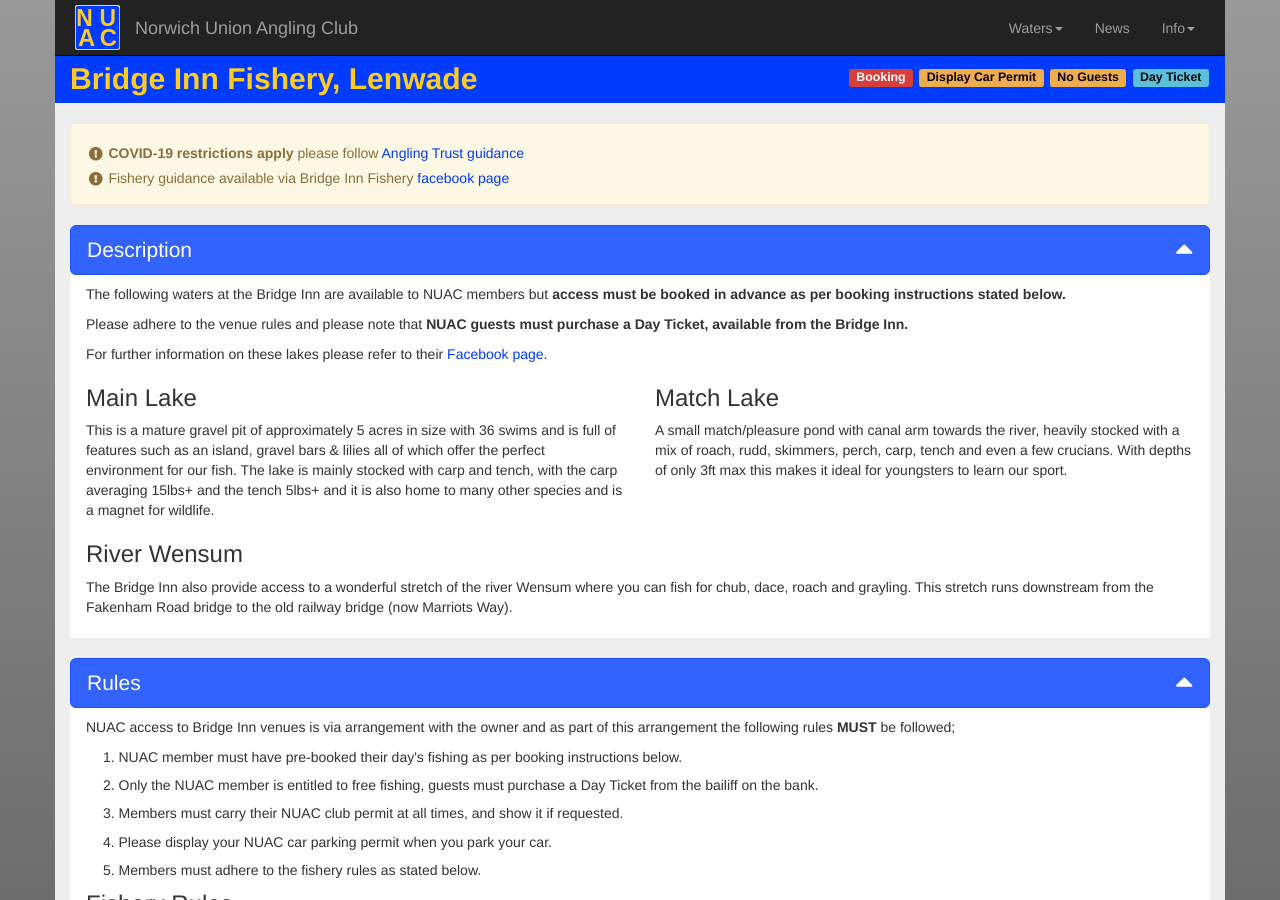
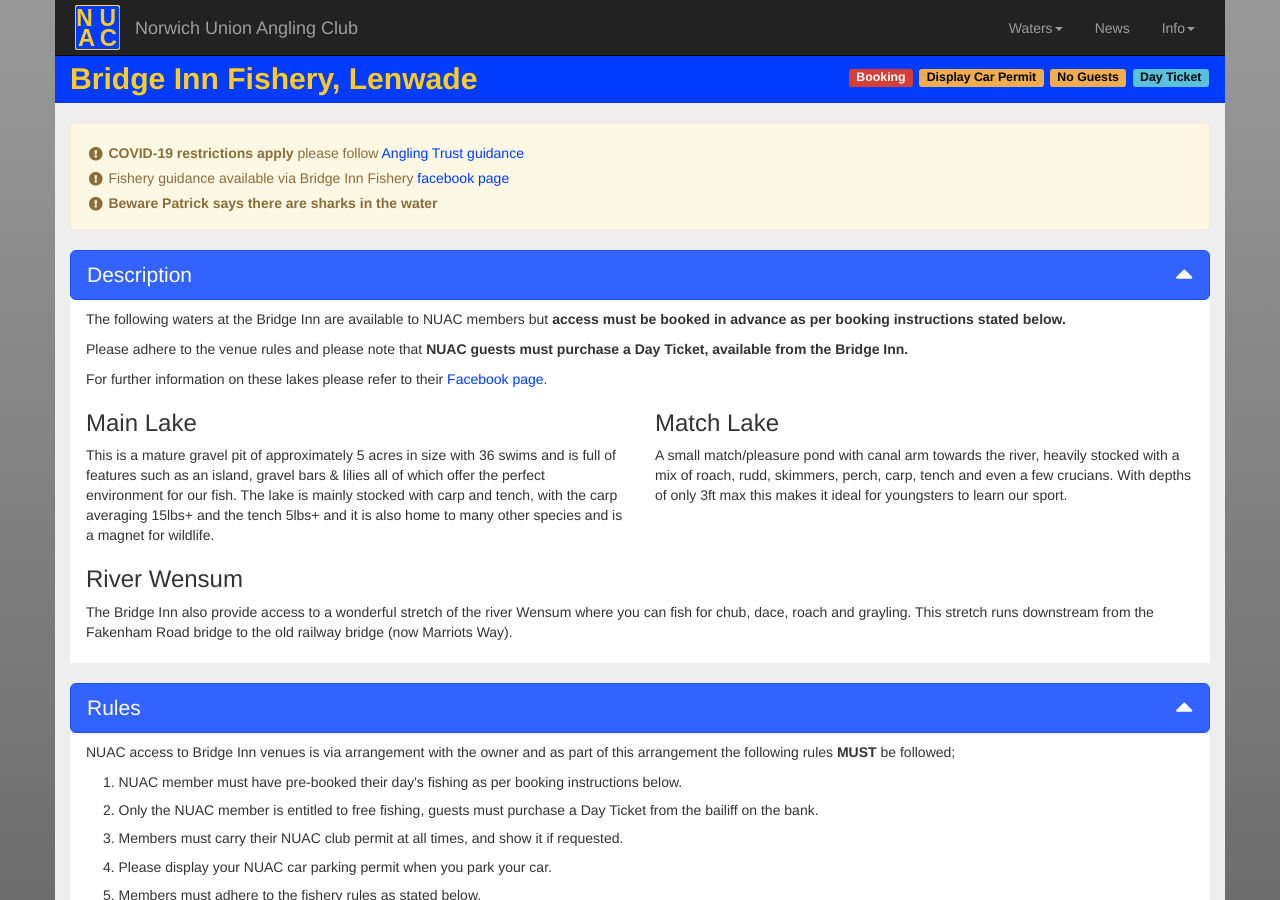
Before and after one commit to nuac-admin/nuac-release-four, a Jekyll site: the page built from _waters/bridge.md, in a window 1280 px wide and 900 px high. Built offline with Jekyll 4.4.1, drawn with Linux system fonts in a browser that asks for light colours; nearby versions of some CDN libraries.

Commit message:
Update Manage NUAC Information “water-msg”

```diff
--- a/_data/water-msg.yml
+++ b/_data/water-msg.yml
@@ -37,6 +37,8 @@
   - msg-type: warning
     msg-desc: Fishery guidance available via Bridge Inn Fishery [facebook
       page](https://en-gb.facebook.com/The-Bridge-Inn-Fishery-164399460336159/)
+  - msg-type: warning
+    msg-desc: "**Beware Patrick says there are sharks in the water**"
 yare-open-ind: false
 yare-msg-ind: true
 yare-msg-box-type: warning
@@ -68,6 +70,7 @@
       via Hall Walk [facebook page](https://www.facebook.com/bartleslodge)
 ndaa-open-ind: false
 ndaa-msg-ind: true
+ndaa-msg-box-type: warning
 ndaa-messages:
   - msg-type: warning
     msg-desc: <strong>COVID-19 restrictions apply</strong> please follow [Angling
@@ -93,4 +96,3 @@
       Trust guidance](https://anglingtrust.net/covid-19/). It is essential that
       you take your own hand sanitiser and clean hands before and after touching
       gates etc.
-ndaa-msg-box-type: warning
```
